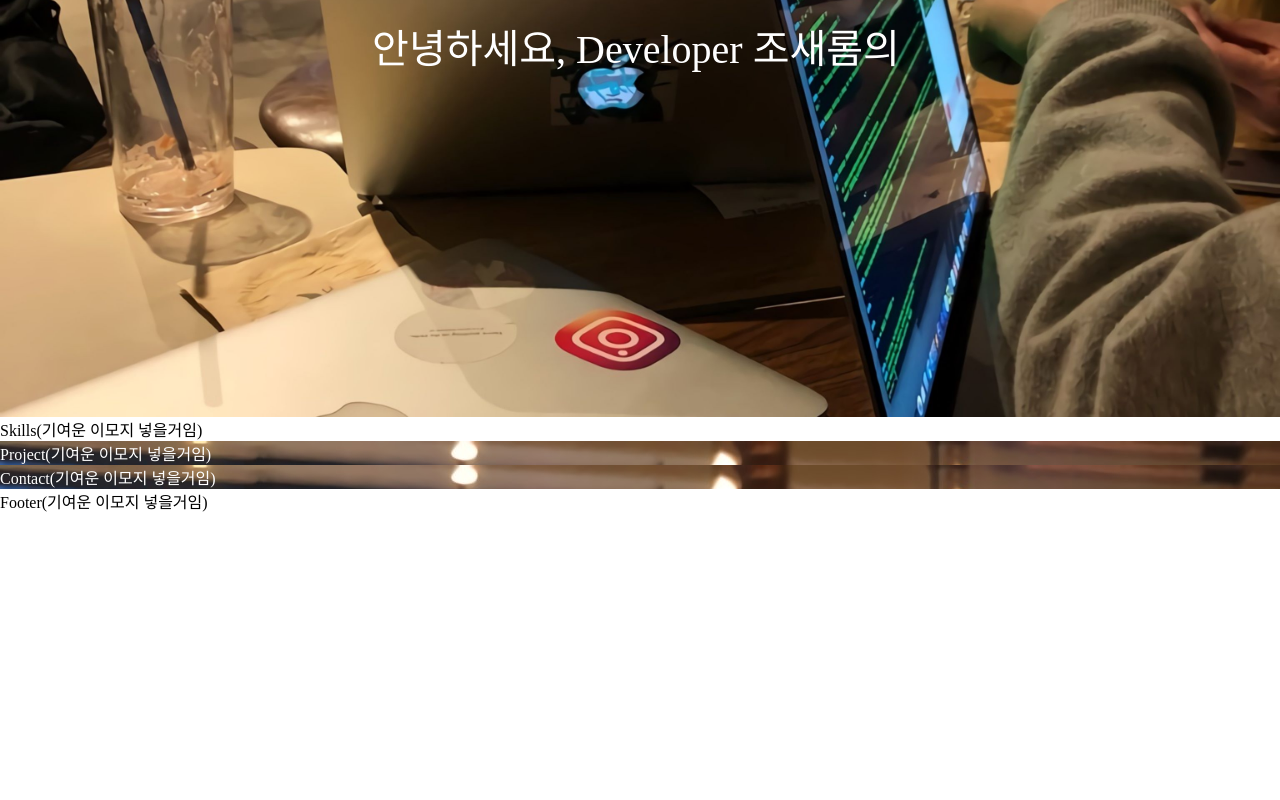
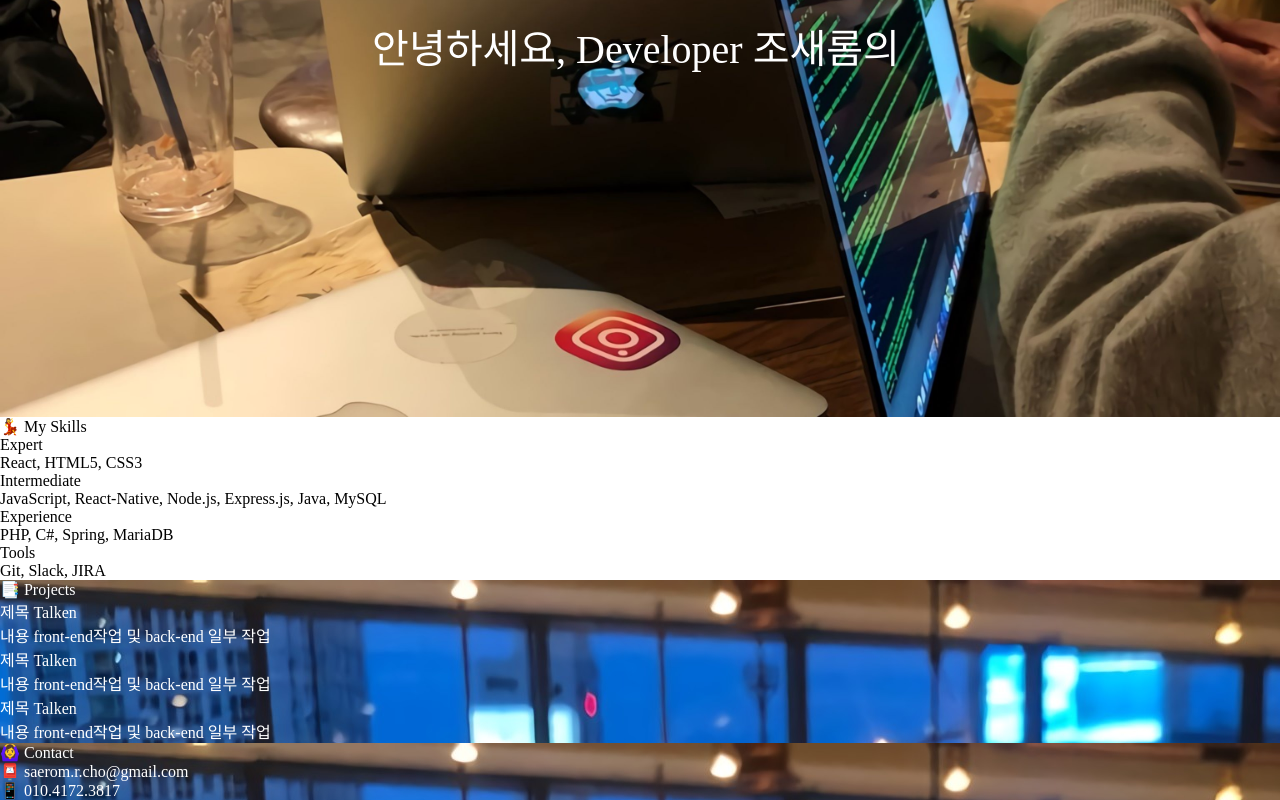
Before and after one commit to saeromCho/RomTPolio-, a React app: page / in a window 1280 px wide. Shown: the part 383-1183 px from the top of the page. Before the commit the page ends 896 px from the top, so only its background shows below. Built offline with nearby package versions, Linux system fonts and the light colour scheme.

Commit message:
Modify Skills, Projects, Contact component with child component and remove Footer component

```diff
--- a/src/components/App.js
+++ b/src/components/App.js
@@ -5,7 +5,6 @@ import AboutMe from './AboutMe';
 import Skills from './Skills';
 import Projects from './Projects';
 import Contact from './Contact';
-import Footer from './Footer';
 
 import styles from '../res/style/styles.css'
 
@@ -19,7 +18,6 @@ class App extends React.Component {
         <Skills/>
         <Projects/>
         <Contact/>
-        <Footer/>
       </div>
     )
   }
--- a/src/components/Contact.js
+++ b/src/components/Contact.js
@@ -5,7 +5,17 @@ class Contact extends React.Component {
 
   render() {
     return (
-      <div className={styles.contactDiv}>Contact(기여운 이모지 넣을거임)</div>
+      <div className={styles.contactDiv}>
+        <div className={styles.contactTitle}>🙆‍♀️ Contact</div>
+        <div className={styles.contactContent}>
+          <div className={styles.contactFirstContent}>
+            📮 saerom.r.cho@gmail.com
+          </div>
+          <div>
+            📱 010.4172.3817
+          </div>
+        </div>
+      </div>
     )
   }
 }
--- a/src/components/Footer.js
+++ /dev/null
@@ -1,13 +0,0 @@
-import React from 'react';
-import styles from '../res/style/styles.css';
-
-class Footer extends React.Component {
-
-  render() {
-    return (
-      <div>Footer(기여운 이모지 넣을거임)</div>
-    )
-  }
-}
-
-export default Footer;
--- /dev/null
+++ b/src/components/ProjectItem.js
@@ -0,0 +1,27 @@
+import React from 'react';
+import styles from '../res/style/styles.css';
+
+class ProjectItem extends React.Component {
+  constructor(props) {
+    super(props);
+    this.state = {
+
+    }
+  }
+
+  render() {
+    const { title, content } = this.props;
+    return (
+      <div className={styles.projectItemContainer}>
+        <div>
+          제목 {title}
+        </div>
+        <div>
+          내용 {content}
+        </div>
+      </div>
+    )
+  }
+}
+
+export default ProjectItem;
--- a/src/components/Projects.js
+++ b/src/components/Projects.js
@@ -1,11 +1,30 @@
 import React from 'react';
+
+import ProjectItem from './ProjectItem';
+
 import styles from '../res/style/styles.css';
 
 class Project extends React.Component {
 
   render() {
     return (
-      <div className={styles.projectsDiv}>Project(기여운 이모지 넣을거임)</div>
+      <div className={styles.projectsDiv}>
+        <div className={styles.projectsTitle}>
+          📑 Projects
+        </div>
+        <ProjectItem
+          title={'Talken'}
+          content={'front-end작업 및 back-end 일부 작업'}
+        />
+        <ProjectItem
+          title={'Talken'}
+          content={'front-end작업 및 back-end 일부 작업'}
+        />
+        <ProjectItem
+          title={'Talken'}
+          content={'front-end작업 및 back-end 일부 작업'}
+        />
+      </div>
     )
   }
 }
--- /dev/null
+++ b/src/components/SkillItem.js
@@ -0,0 +1,25 @@
+import React from 'react';
+import styles from '../res/style/styles.css';
+
+class SkillItem extends React.Component {
+  constructor(props) {
+    super(props);
+  }
+
+  render() {
+    const { subTitle, content } = this.props;
+    return (
+      <div className={styles.skillItemDiv}>
+        <div className={styles.skillsSubTitle}>
+         {subTitle}
+        </div>
+        <div>
+          {content}
+          {/* React, HTML5, CSS3 */}
+        </div>
+      </div>
+    )
+  }
+}
+
+export default SkillItem;
--- a/src/components/Skills.js
+++ b/src/components/Skills.js
@@ -1,11 +1,72 @@
 import React from 'react';
+
+import SkillItem from './SkillItem';
+
 import styles from '../res/style/styles.css';
 
 class Skills extends React.Component {
 
   render() {
     return (
-      <div className={styles.skillsDiv}>Skills(기여운 이모지 넣을거임)</div>
+      <div className={styles.skillsDiv}>
+        <div className={styles.skillsTitle}>
+          💃 My Skills
+        </div>
+        <div>
+          <SkillItem
+            subTitle={'Expert'}
+            content={'React, HTML5, CSS3'}
+          />
+          <SkillItem
+            subTitle={'Intermediate'}
+            content={'JavaScript, React-Native, Node.js, Express.js, Java, MySQL'}
+          />
+          <SkillItem
+            subTitle={'Experience'}
+            content={'PHP, C#, Spring, MariaDB'}
+          />
+          <SkillItem
+            subTitle={'Tools'}
+            content={'Git, Slack, JIRA'}
+          />
+          {/* <div>
+            <div className={styles.skillsSubTitle}>
+              Expert
+            </div>
+            <div>
+             React, HTML5, CSS3
+            </div>
+          </div>
+          <div>
+            <div className={styles.skillsSubTitle}>
+              Intermediate
+            </div>
+            <div>
+              JavaScript, React-Native, Node.js, Express.js, Java, MySQL
+            </div>
+          </div>
+          <div>
+            <div className={styles.skillsSubTitle}>
+              Experience
+            </div>
+            <div>
+              PHP, C#, Spring, MariaDB
+            </div>
+          </div>
+          <div>
+            <div className={styles.skillsSubTitle}>
+              Tools
+            </div>
+            <div>
+              Git, Slack, JIRA
+            </div>
+          </div> */}
+          {/* JavaScript, React, Node.js, Express.js, React-Native, HTML5, CSS3,
+          MySQL, Java, MariaDB,
+          PHP, C#,
+          Slack, Git, JIRA */}
+        </div>
+      </div>
     )
   }
 }
```
